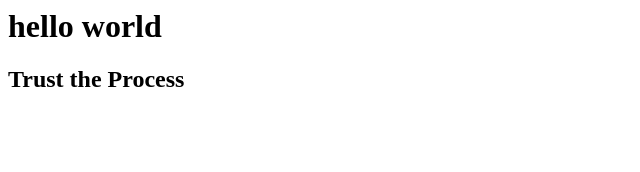
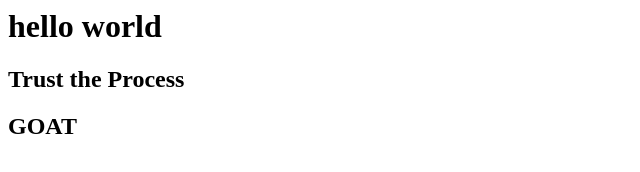
Before and after one commit to jackgrossman18/jack, a plain HTML site: page index.html in a window 1280 px wide. Shown: the whole page, without its empty margins (0-640 px from the left). Drawn offline with Linux system fonts and the light colour scheme.

Commit message:
update index.html

```diff
--- a/index.html
+++ b/index.html
@@ -1,2 +1,3 @@
 <h1>hello world</h1>
 <h2>Trust the Process</h2>
+<h2>GOAT</h2>
```
